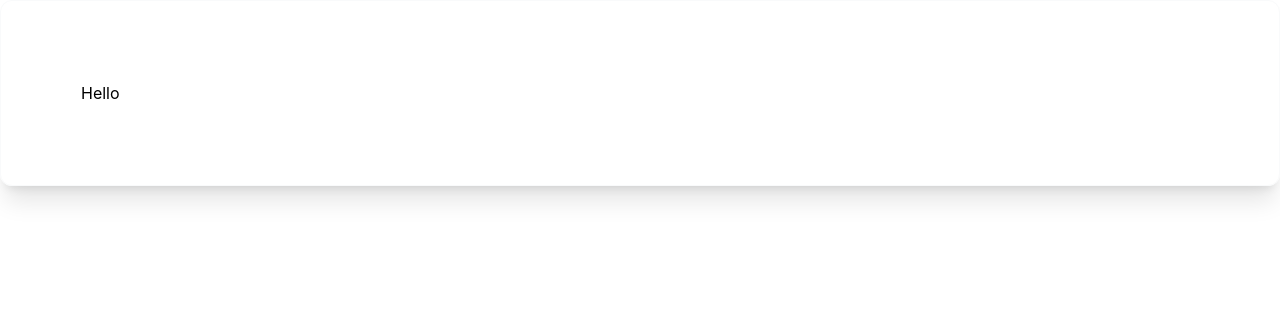
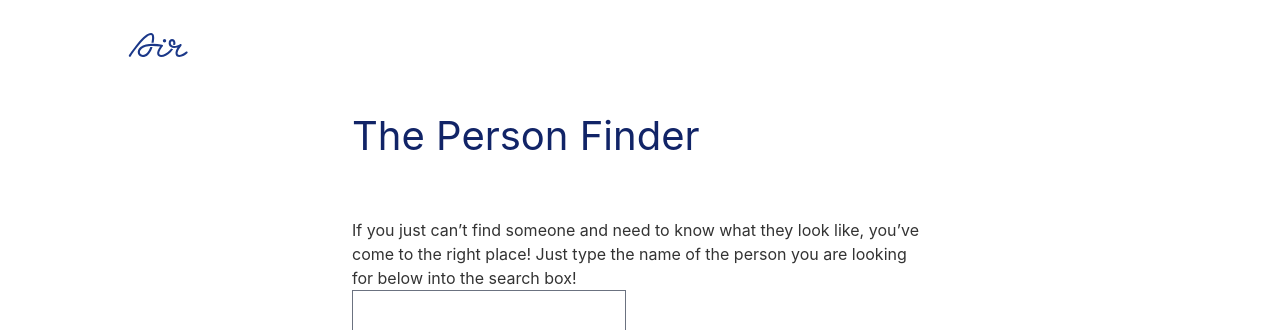
Before and after one commit to gogo1211/air-person-finder, a React (Vite) app: page / in a window 1280 px wide. Shown: the top 330 px of the page. Built offline with nearby package versions, Linux system fonts and the light colour scheme.

Commit message:
feat: add basic finder page view

```diff
--- a/src/App.tsx
+++ b/src/App.tsx
@@ -1,3 +1,13 @@
-export function App() {
-  return <div className="border border-gray-50 rounded-xl p-20 shadow-xl">Hello</div>;
-}
+// layouts
+import { MainLayout } from 'layout/MainLayout';
+
+// Pages
+import PersonFinder from 'pages/person-finder';
+
+export const App = () => {
+  return (
+    <MainLayout>
+      <PersonFinder />
+    </MainLayout>
+  );
+};
--- /dev/null
+++ b/src/components/Header/index.tsx
@@ -0,0 +1,11 @@
+import { FC } from 'react';
+
+import { Logo } from '../Icons';
+
+export const Header: FC = () => {
+  return (
+    <header className="h-[5.625rem] flex items-center overflow-hidden">
+      <Logo />
+    </header>
+  );
+};
--- /dev/null
+++ b/src/components/SearchInput/index.tsx
@@ -0,0 +1,9 @@
+import { forwardRef, InputHTMLAttributes } from 'react';
+
+interface SearchInputProps extends InputHTMLAttributes<HTMLInputElement> {
+  fullWidth?: boolean;
+}
+
+export const SearchInput = forwardRef<HTMLInputElement, SearchInputProps>((props, ref) => {
+  return <input ref={ref} className="" {...props} />;
+});
--- /dev/null
+++ b/src/layout/MainLayout/index.tsx
@@ -0,0 +1,11 @@
+import { FC } from 'react';
+import { Header } from '../../components/Header';
+
+export const MainLayout: FC = ({ children }) => {
+  return (
+    <div className="w-[64rem] m-auto">
+      <Header />
+      <main className="min-h-[calc(100vh-5.625rem)]">{children}</main>
+    </div>
+  );
+};
--- /dev/null
+++ b/src/pages/person-finder/index.tsx
@@ -0,0 +1,17 @@
+import { SearchInput } from 'components/SearchInput';
+import { FC } from 'react';
+
+const PersonFinder: FC = () => {
+  return (
+    <div className="mt-6 w-[36rem] m-auto">
+      <h1 className="text-primary text-header">The Person Finder</h1>
+      <p className="mt-[3.75rem] text-gray1 text-base">
+        If you just can’t find someone and need to know what they look like, you’ve come to the right place! Just type
+        the name of the person you are looking for below into the search box!
+      </p>
+      <SearchInput />
+    </div>
+  );
+};
+
+export default PersonFinder;
```
